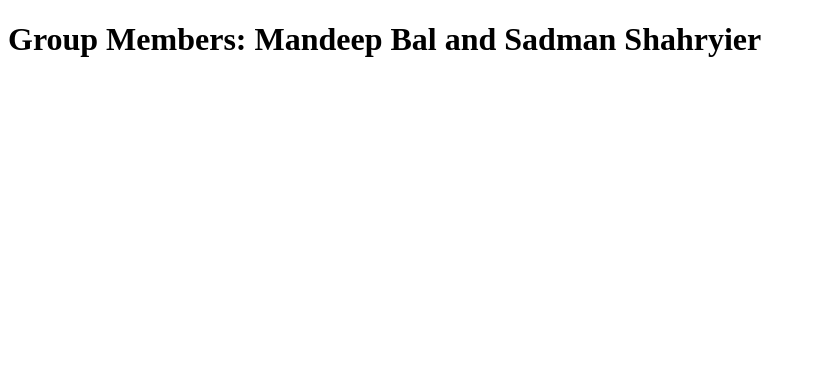
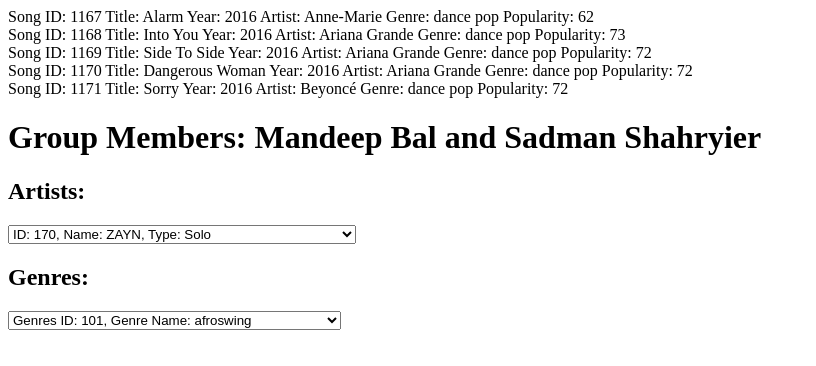
Before and after one commit to Mandeep099/WebAsssignment2, a plain HTML site: page index.html in a window 1280 px wide. Shown: the whole page, without its empty margins (0-816 px from the left). Drawn offline with Linux system fonts and the light colour scheme.

Commit message:
Made it so that the data from the json files can be accessed and displayed all the contents of all the data of the json files

```diff
--- a/artists.json
+++ b/artists.json
@@ -1,3 +1,4 @@
+const artists = `
 [{
 		"id": 1,
 		"name": "2 Chainz",
@@ -848,4 +849,4 @@
 		"name": "ZAYN",
 		"type": "Solo"
 	}
-]
+]`;
--- a/assign2.js
+++ b/assign2.js
@@ -1,4 +1,3 @@
-
 
 
 /* url of song api --- https versions hopefully a little later this semester */
@@ -11,3 +10,42 @@ const api = 'http://www.randyconnolly.com/funwebdev/3rd/api/music/songs-nested.p
    Some possibilities: if using Visual Code, use Live Server extension; if Brackets,
    use built-in Live Preview.
 */
+
+//need to grab the data from the json files and display them
+
+//displays the data from the json files
+function temp(){
+   const artistsJson = JSON.parse(artists);
+   const genresJson = JSON.parse(genres);
+
+  artistsJson.sort((a, b) => b.name.localeCompare(a.name));
+
+
+  const artistSelect = document.getElementById("artistSelect");
+  for (let value of artistsJson) {
+    const option = document.createElement("option");
+    option.value = value.id;
+    option.textContent = `ID: ${value.id}, Name: ${value.name}, Type: ${value.type}`;
+    artistSelect.appendChild(option);
+  }
+
+  const genreSelect = document.getElementById("genreSelect");
+  for (let value of genresJson) {
+    const option = document.createElement("option");
+    option.value = value.id;
+    option.textContent = `Genres ID: ${value.id}, Genre Name: ${value.name}`;
+    genreSelect.appendChild(option);
+  }
+}
+
+function displaySongs(){
+   const sampleSongsJson = JSON.parse(sampleSongs);
+   for(let value of sampleSongsJson){
+      document.write("Song ID: " + value.song_id + " Title: " + value.title + " Year: " + value.year + " Artist: " + value.artist.name + " Genre: "
+       + value.genre.name + " Popularity: " + value.details.popularity + "</br>");
+   }
+}
+
+displaySongs();
+
+//displayAll();
--- a/genres.json
+++ b/genres.json
@@ -1,3 +1,4 @@
+const genres = `
 [{
 		"id": 101,
 		"name": "afroswing"
@@ -90,4 +91,4 @@
 		"id": 121,
 		"name": "r&b"
 	}
-]
+]`;
--- a/index.html
+++ b/index.html
@@ -1,7 +1,22 @@
 <!DOCTYPE html>
 <html>
-    <head></head>
-    <body>
-        <h1>Group Members: Mandeep Bal and Sadman Shahryier</h1>
-    </body>
+  <head>
+    <script src="artists.json"></script>
+    <script src="genres.json"></script>
+    <script src="sample-songs.json"></script>
+    <script src="assign2.js"></script>
+  </head>
+  <body>
+    <h1>Group Members: Mandeep Bal and Sadman Shahryier</h1>
+
+    <h2>Artists:</h2>
+    <select id="artistSelect"></select>
+
+    <h2>Genres:</h2>
+    <select id="genreSelect"></select>
+
+    <script>
+      temp();
+    </script>
+  </body>
 </html>
--- a/sample-songs.json
+++ b/sample-songs.json
@@ -1,3 +1,4 @@
+const sampleSongs = `
 [{
 		"song_id": 1167,
 		"title": "Alarm",
@@ -133,4 +134,4 @@
 			"speechiness": 5
 		}
 	}
-]
+]`;
```
